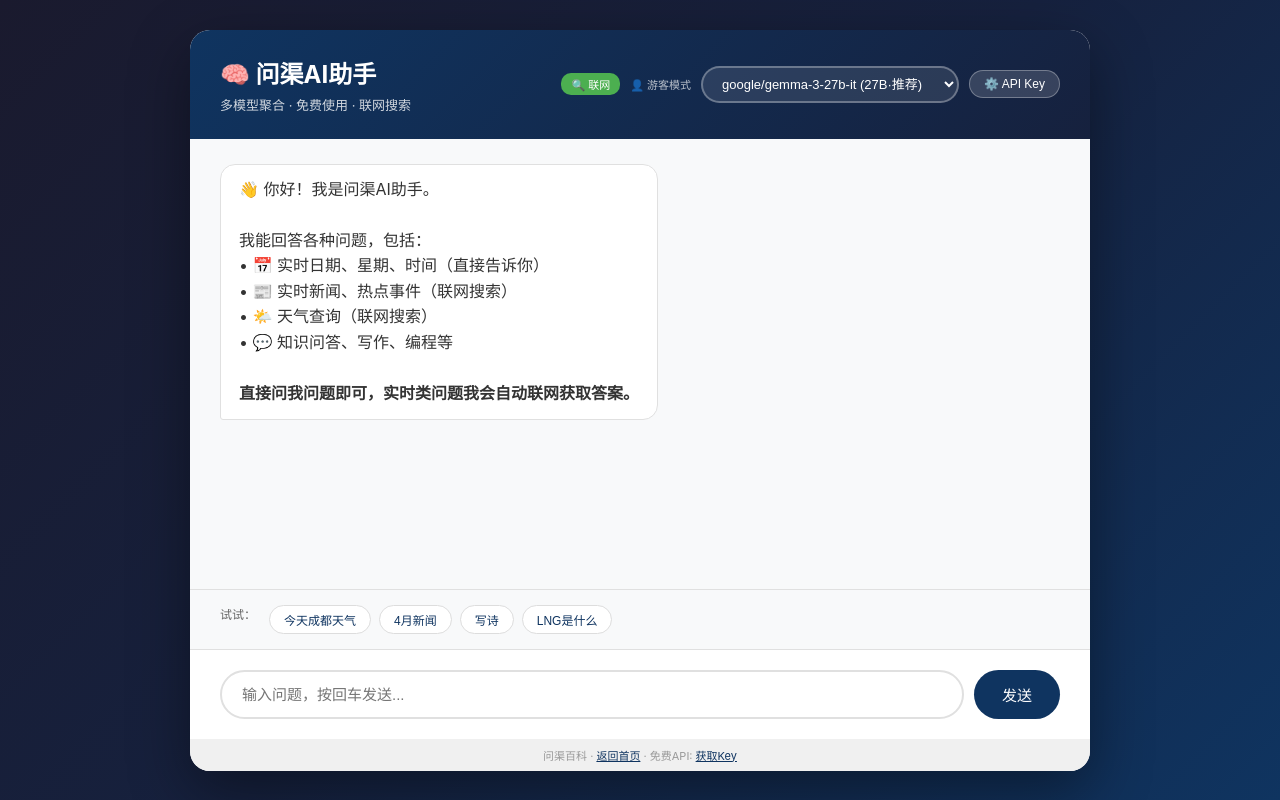
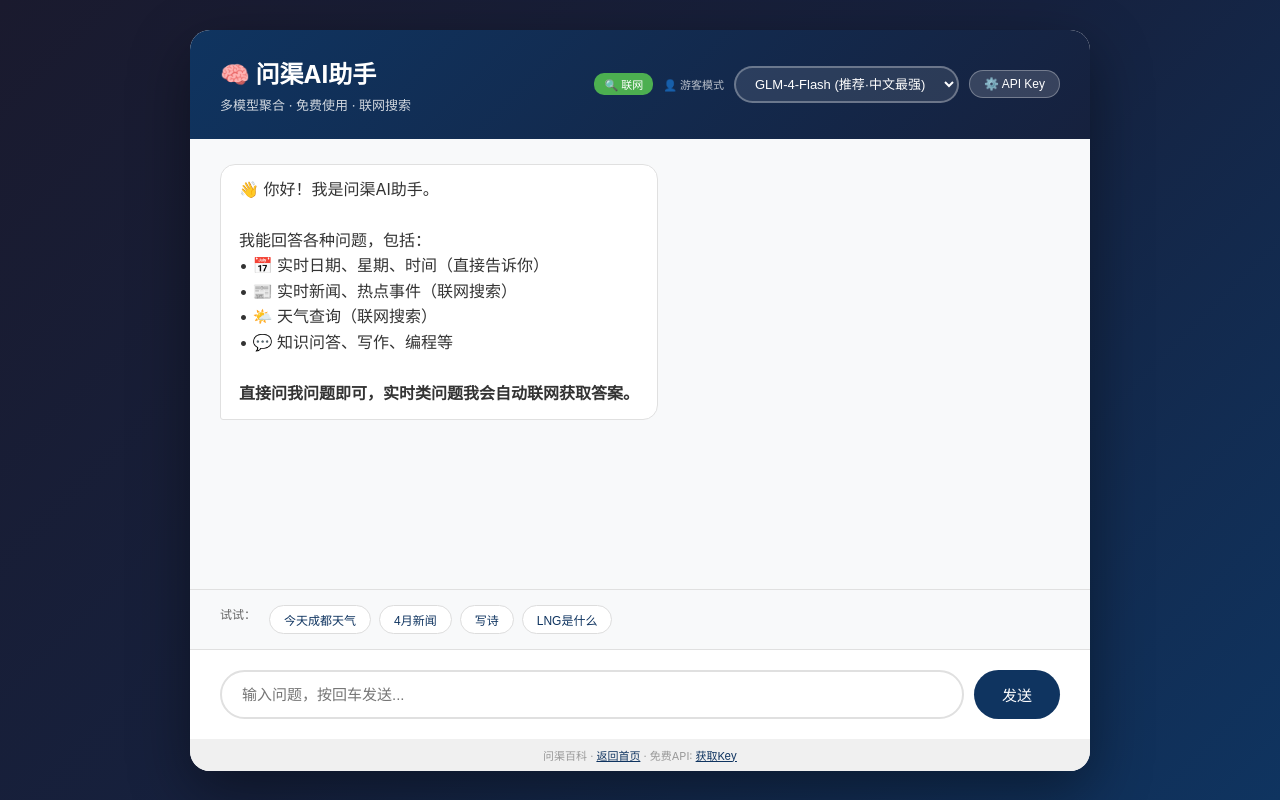
Before and after one commit to liusige377/wenqu-website, a plain HTML site: page ai.html in a window 1280 px wide. Drawn offline with Linux system fonts and the light colour scheme.

Commit message:
fix: default model GLM-4-Flash reorder list

```diff
--- a/ai.html
+++ b/ai.html
@@ -167,14 +167,14 @@
                 <span class="search-status" id="searchStatus">🔍 联网</span>
                 <span class="model-status" id="modelStatus">加载中...</span>
                 <select class="model-select" id="modelSelect">
-                    <option value="google/gemma-3-27b-it">google/gemma-3-27b-it (27B·推荐)</option>
-                    <option value="google/gemma-3-12b-it">google/gemma-3-12b-it (12B)</option>
-                    <option value="Qwen/Qwen2.5-7B-Instruct">Qwen/Qwen2.5-7B-Instruct (7B)</option>
-                    <option value="Qwen/Qwen3-8B">Qwen/Qwen3-8B (8B)</option>
-                    <option value="THUDM/GLM-4-9B-0414">THUDM/GLM-4-9B (9B)</option>
-                    <option value="THUDM/GLM-Z1-9B-0414">THUDM/GLM-Z1-9B (9B·思考)</option>
-                    <option value="deepseek-ai/DeepSeek-R1-Distill-Qwen-7B">DeepSeek-R1-Distill-Qwen-7B (7B)</option>
-                    <option value="THUDM/glm-4-flash">THUDM/glm-4-flash (永久免费)</option>
+                    <option value="THUDM/glm-4-flash" selected>GLM-4-Flash (推荐·中文最强)</option>
+                    <option value="Qwen/Qwen2.5-7B-Instruct">Qwen2.5-7B (中文好)</option>
+                    <option value="Qwen/Qwen3-8B">Qwen3-8B (最新)</option>
+                    <option value="THUDM/GLM-4-9B-0414">GLM-4-9B (9B)</option>
+                    <option value="THUDM/GLM-Z1-9B-0414">GLM-Z1-9B (9B·思考)</option>
+                    <option value="deepseek-ai/DeepSeek-R1-Distill-Qwen-7B">DeepSeek-R1-Distill-7B (7B)</option>
+                    <option value="google/gemma-3-27b-it">gemma-3-27b (英文强)</option>
+                    <option value="google/gemma-3-12b-it">gemma-3-12b (12B)</option>
                 </select>
                 <button class="key-btn" onclick="toggleKeyPanel()">⚙️ API Key</button>
             </div>
```
